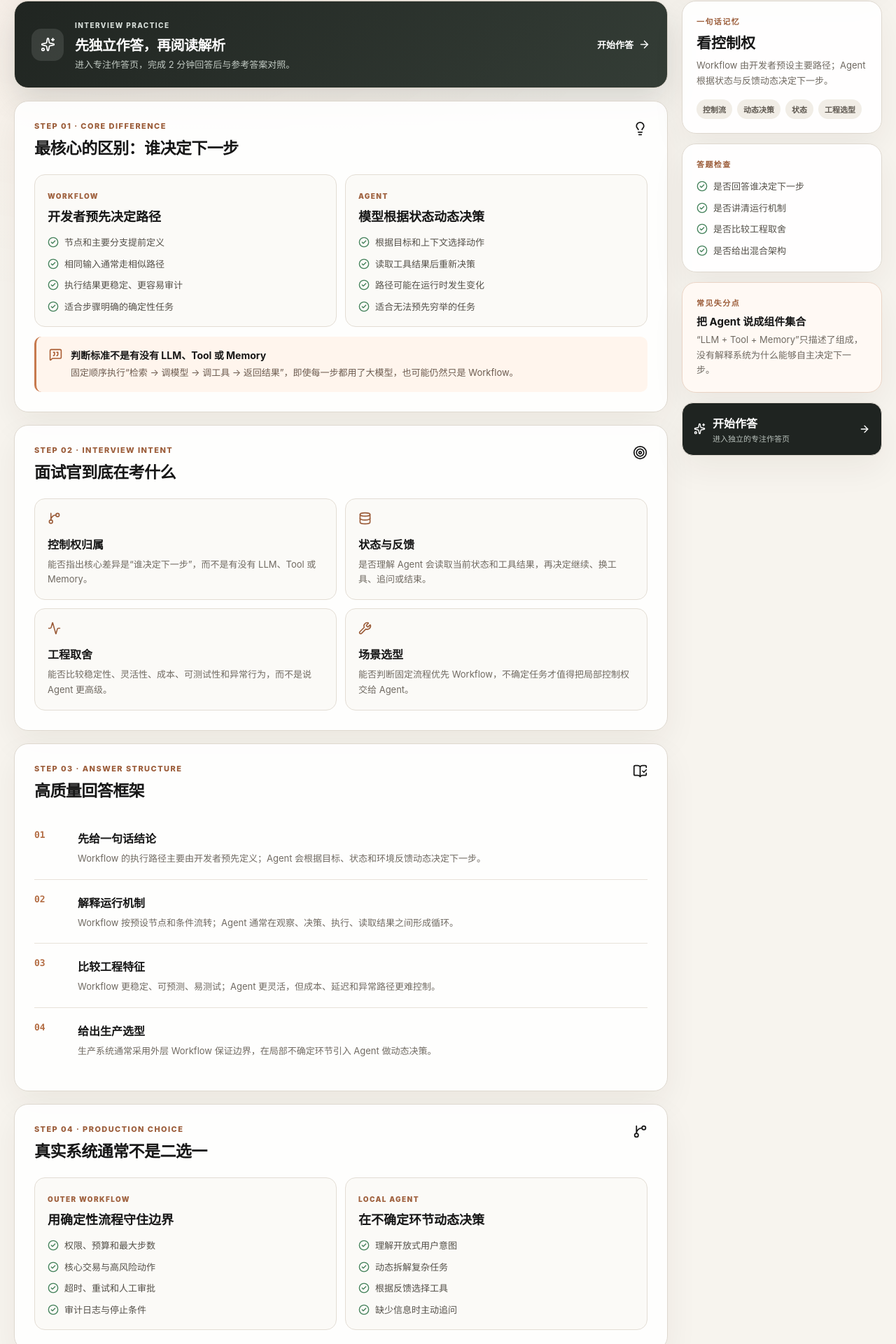
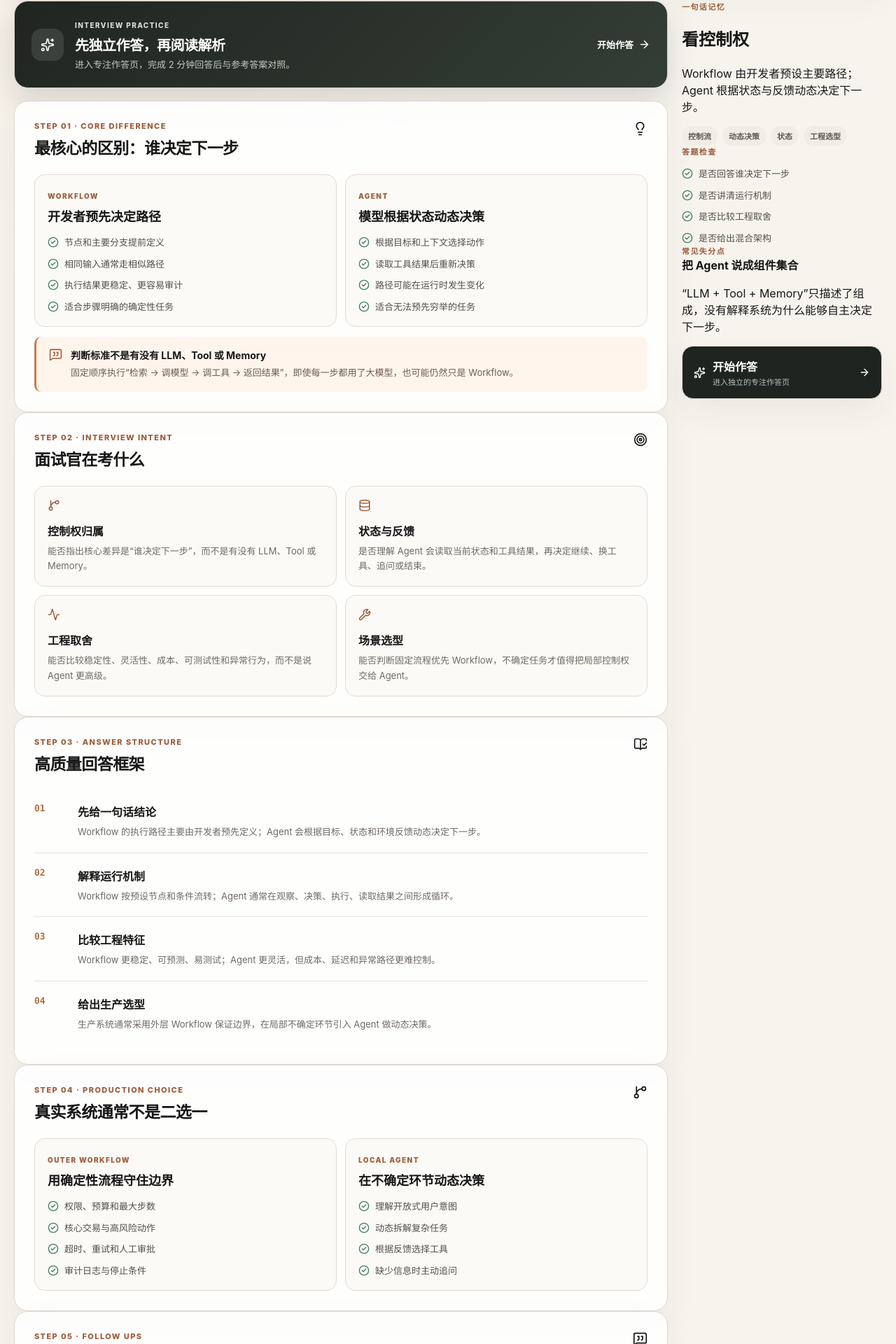
Before and after one commit to 1264585648/interview, a Next.js app: page /questions/agent-vs-workflow in a window 1280 px wide. Shown: the part 557-2477 px from the top of the page at 70% size. Built offline with nearby package versions, Linux system fonts and the light colour scheme.

Commit message:
style: consolidate Agent vs Workflow detail layout

```diff
--- a/app/questions/jd-agent-vs-workflow/JdAgentVsWorkflowPage.tsx
+++ b/app/questions/jd-agent-vs-workflow/JdAgentVsWorkflowPage.tsx
@@ -105,8 +105,8 @@ export function JdAgentVsWorkflowPage() {
   return (
     <>
       <SiteHeader />
-      <main className={styles.page}>
-        <div className={styles.shell}>
+      <main className={`${styles.page} ${launchStyles.compactPage}`}>
+        <div className={`${styles.shell} ${launchStyles.compactShell}`}>
           <nav className={styles.breadcrumb} aria-label="面包屑">
             <Link href="/questions"><ArrowLeft size={14} /> 面试题库</Link>
             <span>/</span>
@@ -115,8 +115,8 @@ export function JdAgentVsWorkflowPage() {
             <strong>京东 · Agent 基础</strong>
           </nav>
 
-          <header className={styles.hero}>
-            <div className={styles.heroMain}>
+          <header className={`${styles.hero} ${launchStyles.compactHero}`}>
+            <div className={`${styles.heroMain} ${launchStyles.heroMain}`}>
               <div className={styles.badges}>
                 <span className={styles.realBadge}><ShieldCheck size={14} /> 多份真实面经</span>
                 <span>Agent 开发</span>
@@ -135,7 +135,7 @@ export function JdAgentVsWorkflowPage() {
               </div>
             </div>
 
-            <aside className={styles.sourceCard}>
+            <aside className={`${styles.sourceCard} ${launchStyles.sourceCard}`}>
               <div className={styles.sourceHeader}>
                 <div>
                   <span>出现频率</span>
@@ -159,10 +159,10 @@ export function JdAgentVsWorkflowPage() {
             </aside>
           </header>
 
-          <div className={styles.layout}>
-            <div className={styles.mainColumn}>
+          <div className={`${styles.layout} ${launchStyles.compactLayout}`}>
+            <div className={`${styles.mainColumn} ${launchStyles.articleColumn}`}>
               <Link className={launchStyles.practiceLaunch} href="/questions/agent-vs-workflow/practice">
-                <div className={launchStyles.launchIcon}><Sparkles size={21} /></div>
+                <div className={launchStyles.launchIcon}><Sparkles size={20} /></div>
                 <div className={launchStyles.launchCopy}>
                   <span>INTERVIEW PRACTICE</span>
                   <h2>先独立作答，再阅读解析</h2>
@@ -171,8 +171,9 @@ export function JdAgentVsWorkflowPage() {
                 <strong>开始作答 <ArrowRight size={17} /></strong>
               </Link>
 
-              <section className={styles.panel}>
-                <div className={styles.sectionHeader}>
+              <article className={launchStyles.articleSurface}>
+                <section className={`${styles.panel} ${launchStyles.articleSection}`}>
+                  <div className={`${styles.sectionHeader} ${launchStyles.sectionHeader}`}>
                     <div>
                       <span>STEP 01 · CORE DIFFERENCE</span>
                       <h2>最核心的区别：谁决定下一步</h2>
@@ -180,7 +181,7 @@ export function JdAgentVsWorkflowPage() {
                     <Lightbulb size={21} />
                   </div>
 
-                <div className={styles.comparisonGrid}>
+                  <div className={`${styles.comparisonGrid} ${launchStyles.flatComparison}`}>
                     <article>
                       <span>WORKFLOW</span>
                       <h3>开发者预先决定路径</h3>
@@ -203,7 +204,7 @@ export function JdAgentVsWorkflowPage() {
                     </article>
                   </div>
 
-                <div className={styles.boundaryNote}>
+                  <div className={`${styles.boundaryNote} ${launchStyles.boundaryNote}`}>
                     <MessageSquareQuote size={19} />
                     <div>
                       <strong>判断标准不是有没有 LLM、Tool 或 Memory</strong>
@@ -212,18 +213,19 @@ export function JdAgentVsWorkflowPage() {
                   </div>
                 </section>
 
-              <section className={styles.panel}>
-                <div className={styles.sectionHeader}>
+                <div className={launchStyles.splitSection}>
+                  <section className={`${styles.panel} ${launchStyles.articleSection} ${launchStyles.halfSection}`}>
+                    <div className={`${styles.sectionHeader} ${launchStyles.sectionHeader}`}>
                       <div>
                         <span>STEP 02 · INTERVIEW INTENT</span>
-                    <h2>面试官到底在考什么</h2>
+                        <h2>面试官在考什么</h2>
                       </div>
-                  <Target size={21} />
+                      <Target size={20} />
                     </div>
-                <div className={styles.dimensionGrid}>
+                    <div className={`${styles.dimensionGrid} ${launchStyles.compactDimensionGrid}`}>
                       {dimensions.map(({ icon: Icon, title, description }) => (
                         <article key={title}>
-                      <Icon size={19} />
+                          <Icon size={18} />
                           <h3>{title}</h3>
                           <p>{description}</p>
                         </article>
@@ -231,15 +233,15 @@ export function JdAgentVsWorkflowPage() {
                     </div>
                   </section>
 
-              <section className={styles.panel}>
-                <div className={styles.sectionHeader}>
+                  <section className={`${styles.panel} ${launchStyles.articleSection} ${launchStyles.halfSection}`}>
+                    <div className={`${styles.sectionHeader} ${launchStyles.sectionHeader}`}>
                       <div>
                         <span>STEP 03 · ANSWER STRUCTURE</span>
                         <h2>高质量回答框架</h2>
                       </div>
-                  <BookOpenCheck size={21} />
+                      <BookOpenCheck size={20} />
                     </div>
-                <div className={styles.frameworkList}>
+                    <div className={`${styles.frameworkList} ${launchStyles.compactFramework}`}>
                       {answerFramework.map((item) => (
                         <article key={item.index}>
                           <span>{item.index}</span>
@@ -248,9 +250,10 @@ export function JdAgentVsWorkflowPage() {
                       ))}
                     </div>
                   </section>
+                </div>
 
-              <section className={styles.panel}>
-                <div className={styles.sectionHeader}>
+                <section className={`${styles.panel} ${launchStyles.articleSection}`}>
+                  <div className={`${styles.sectionHeader} ${launchStyles.sectionHeader}`}>
                     <div>
                       <span>STEP 04 · PRODUCTION CHOICE</span>
                       <h2>真实系统通常不是二选一</h2>
@@ -258,7 +261,7 @@ export function JdAgentVsWorkflowPage() {
                     <GitBranch size={21} />
                   </div>
 
-                <div className={styles.comparisonGrid}>
+                  <div className={`${styles.comparisonGrid} ${launchStyles.flatComparison}`}>
                     <article>
                       <span>OUTER WORKFLOW</span>
                       <h3>用确定性流程守住边界</h3>
@@ -282,15 +285,15 @@ export function JdAgentVsWorkflowPage() {
                   </div>
                 </section>
 
-              <section className={styles.panel}>
-                <div className={styles.sectionHeader}>
+                <section className={`${styles.panel} ${launchStyles.articleSection}`}>
+                  <div className={`${styles.sectionHeader} ${launchStyles.sectionHeader}`}>
                     <div>
                       <span>STEP 05 · FOLLOW UPS</span>
                       <h2>面试官可能继续追问</h2>
                     </div>
                     <MessageSquareQuote size={21} />
                   </div>
-                <div className={styles.followupList}>
+                  <div className={`${styles.followupList} ${launchStyles.compactFollowups}`}>
                     {followUps.map((item, index) => (
                       <details key={item.question}>
                         <summary><span>{String(index + 1).padStart(2, '0')}</span>{item.question}</summary>
@@ -299,19 +302,21 @@ export function JdAgentVsWorkflowPage() {
                     ))}
                   </div>
                 </section>
+              </article>
             </div>
 
-            <aside className={styles.sidebar}>
-              <section className={styles.sidePanel}>
+            <aside className={`${styles.sidebar} ${launchStyles.summarySidebar}`}>
+              <section className={launchStyles.summaryCard}>
+                <div className={launchStyles.summaryBlock}>
                   <span className={styles.sideEyebrow}>一句话记忆</span>
                   <h2>看控制权</h2>
                   <p>Workflow 由开发者预设主要路径；Agent 根据状态与反馈动态决定下一步。</p>
                   <div className={styles.tagList}>
                     <span>控制流</span><span>动态决策</span><span>状态</span><span>工程选型</span>
                   </div>
-              </section>
+                </div>
 
-              <section className={styles.sidePanel}>
+                <div className={launchStyles.summaryBlock}>
                   <span className={styles.sideEyebrow}>答题检查</span>
                   <ul className={styles.checklist}>
                     <li><CheckCircle2 size={16} /> 是否回答谁决定下一步</li>
@@ -319,19 +324,20 @@ export function JdAgentVsWorkflowPage() {
                     <li><CheckCircle2 size={16} /> 是否比较工程取舍</li>
                     <li><CheckCircle2 size={16} /> 是否给出混合架构</li>
                   </ul>
-              </section>
+                </div>
 
-              <section className={`${styles.sidePanel} ${styles.warningPanel}`}>
+                <div className={`${launchStyles.summaryBlock} ${launchStyles.warningBlock}`}>
                   <span className={styles.sideEyebrow}>常见失分点</span>
                   <strong>把 Agent 说成组件集合</strong>
                   <p>“LLM + Tool + Memory”只描述了组成，没有解释系统为什么能够自主决定下一步。</p>
-              </section>
+                </div>
 
-              <Link className={styles.nextAction} href="/questions/agent-vs-workflow/practice">
+                <Link className={`${styles.nextAction} ${launchStyles.sidebarAction}`} href="/questions/agent-vs-workflow/practice">
                   <Sparkles size={17} />
                   <span><strong>开始作答</strong><small>进入独立的专注作答页</small></span>
                   <ArrowRight size={16} />
                 </Link>
+              </section>
             </aside>
           </div>
         </div>
```
Lines whose indentation alone changed are shown as unchanged.
